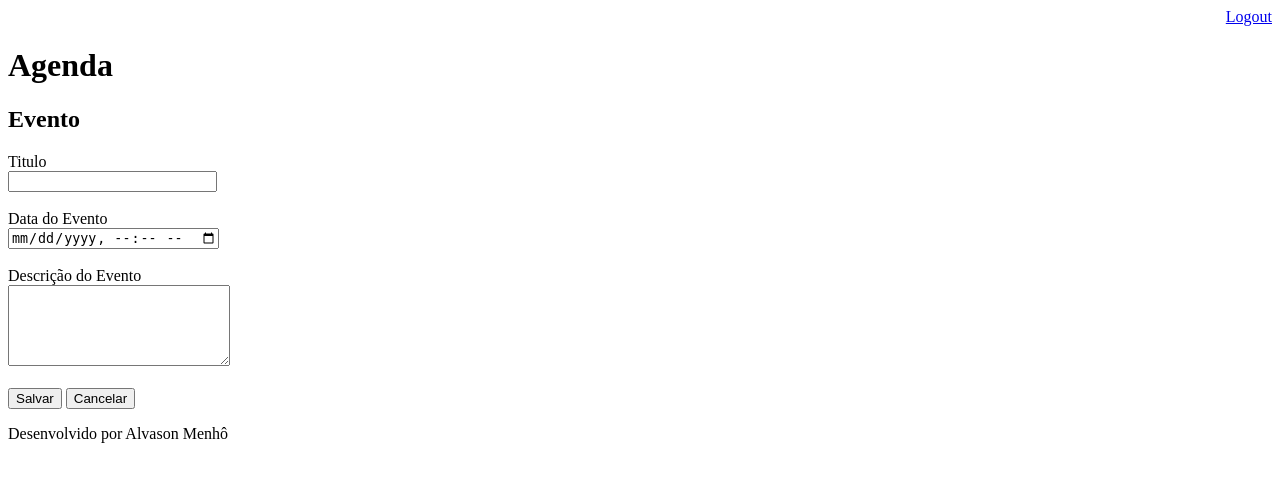
After one commit to amenho/agenda, a Django app: page /agenda/evento/ in a window 1280 px wide. The commit adds this page. Shown: the top 482 px of the page. Run offline with Django 3.2, Linux system fonts and the light colour scheme; a user stored in the database is signed in.

Commit message:
Incluido template para inserção na agenda e gitignore

```diff
--- a/agenda/urls.py
+++ b/agenda/urls.py
@@ -21,6 +21,8 @@ from django.views.generic import RedirectView
 urlpatterns = [
     path('admin/', admin.site.urls),
     path('agenda/',views.lista_eventos),
+    path('agenda/evento/', views.evento),
+    path('agenda/evento/submit', views.submit_evento),
     path('', RedirectView.as_view(url='/agenda/')),
     path('login/',views.login_user),
     path('login/submit',views.submit_login),
--- a/core/views.py
+++ b/core/views.py
@@ -35,3 +35,20 @@ def lista_eventos(request):
     evento = Eventos.objects.filter(usuario=usuario)
     dados = {'eventos':evento}
     return render(request, 'agenda.html',dados)
+
+@login_required(login_url='/login/')
+def evento(request):
+    return render(request, 'evento.html')
+
+@login_required(login_url='/login/')
+def submit_evento(request):
+    if request.POST:
+        titulo = request.POST.get('titulo')
+        data_evento = request.POST.get('data_evento')
+        descricao = request.POST.get('descricao')
+        usuario = request.user
+        Eventos.objects.create(titulo=titulo,
+                              data_evento=data_evento,
+                              descricao=descricao,
+                              usuario=usuario)
+    return redirect('/')
--- a/templates/agenda.html
+++ b/templates/agenda.html
@@ -2,7 +2,9 @@
 
 {% block content %}
   <h2>Agendamentos</h2>
-
+  <a href="evento/">
+    <button type="button">Novo Evento</button>
+  </a>
   <ul style="font-size: 18px">
        {% for evento in eventos %}
            <li>{{ evento.titulo }} - {{evento.get_data_evento }}</li>
--- /dev/null
+++ b/templates/evento.html
@@ -0,0 +1,24 @@
+{% extends "model-page.html" %}
+
+{%block content %}
+
+    <h2>Evento</h2>
+    <form action="submit" method="POST"> {% csrf_token %}
+        <label>Titulo</label>
+        <br>
+        <input type=""text" name="titulo" size="23">
+        <br><br>
+        <label>Data do Evento</label>
+        <br>
+        <input type="datetime-local" name="data_evento">
+        <br><br>
+        <label>Descrição do Evento</label>
+        <br>
+        <textarea name="descricaoevento" rows="5" cols="25"></textarea></textarea>
+        <br><br>
+        <button type="submit">Salvar</button>
+        <a haref="/">
+            <button type="button">Cancelar</button>
+        </a>
+    </form>
+{% endblock %}
```
Also changed, not shown: db.sqlite3, 1 other file.
